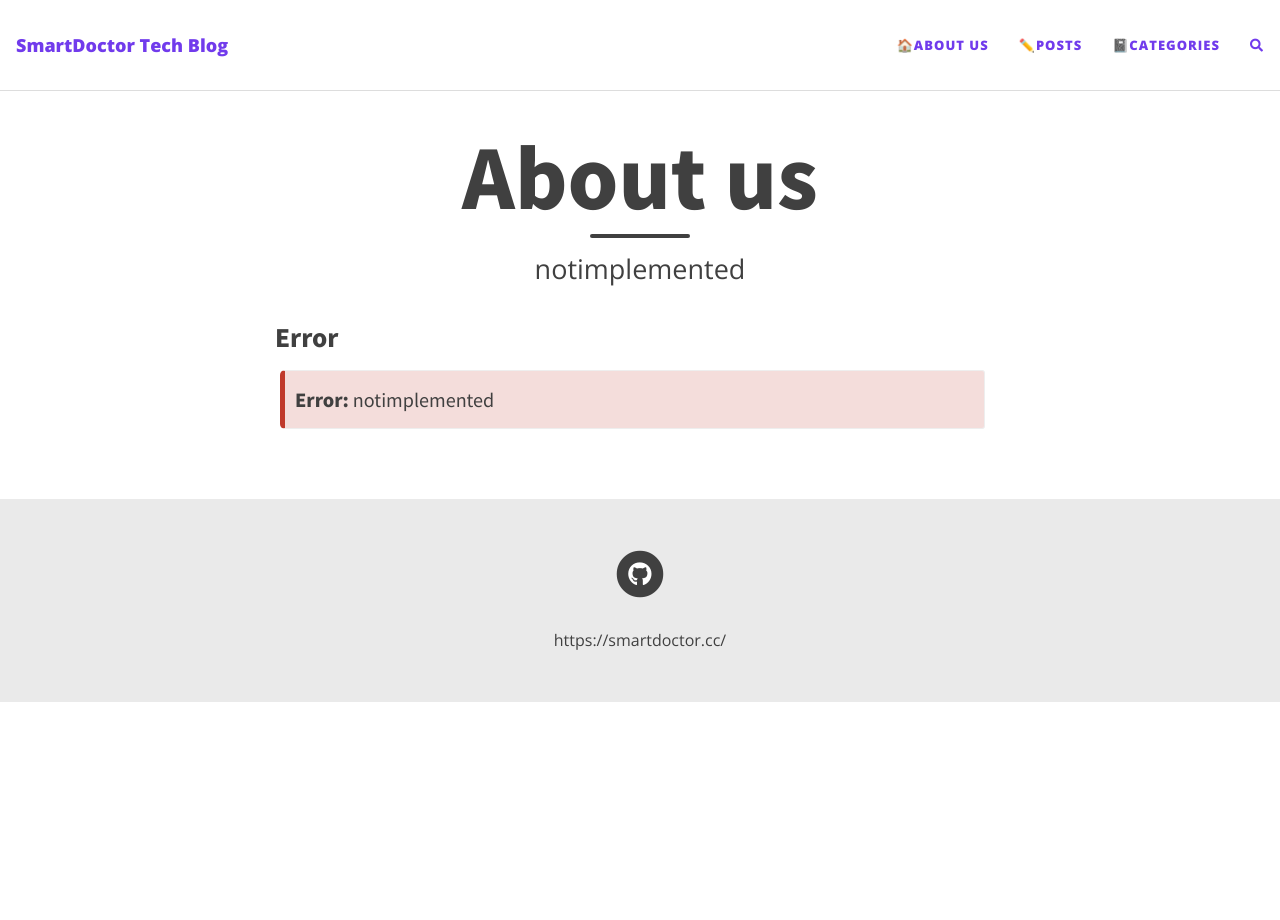
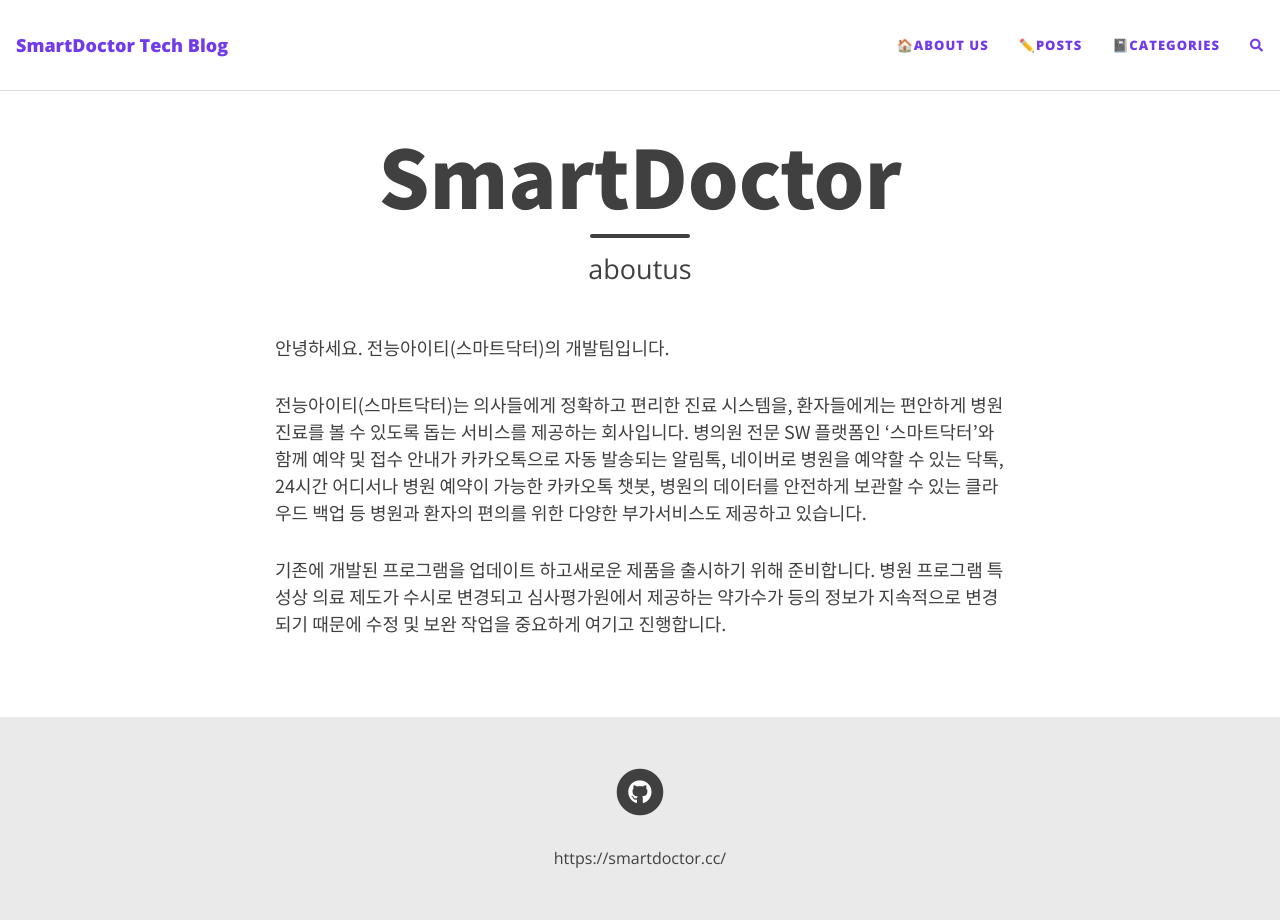
Before and after one commit to AlmSmartDoctor/dev-blog, a Jekyll site: the page built from aboutus.md, in a window 1280 px wide. Built offline with Jekyll 4.4.1, drawn with Linux system fonts in a browser that asks for light colours; nearby versions of some CDN libraries; comment, search, counter and statistics services are not loaded.

Commit message:
블로그 소개글 (#6)
* aboutus draft

* update aboutus

* fix typo

```diff
--- a/aboutus.md
+++ b/aboutus.md
@@ -1,10 +1,11 @@
 ---
 layout: page
-title: About us
-subtitle: notimplemented
+title: SmartDoctor
+subtitle: aboutus
 ---
 
-### Error
+안녕하세요. 전능아이티(스마트닥터)의 개발팀입니다.
 
-{: .box-error}
-**Error:** notimplemented
+ 전능아이티(스마트닥터)는 의사들에게 정확하고 편리한 진료 시스템을, 환자들에게는 편안하게 병원 진료를 볼 수 있도록 돕는 서비스를 제공하는 회사입니다. 병의원 전문 SW 플랫폼인 ‘스마트닥터’와 함께 예약 및 접수 안내가 카카오톡으로 자동 발송되는 알림톡, 네이버로 병원을 예약할 수 있는 닥톡, 24시간 어디서나 병원 예약이 가능한 카카오톡 챗봇, 병원의 데이터를 안전하게 보관할 수 있는 클라우드 백업 등 병원과 환자의 편의를 위한 다양한 부가서비스도 제공하고 있습니다.
+
+ 기존에 개발된 프로그램을 업데이트 하고새로운 제품을 출시하기 위해 준비합니다. 병원 프로그램 특성상 의료 제도가 수시로 변경되고 심사평가원에서 제공하는 약가수가 등의 정보가 지속적으로 변경되기 때문에 수정 및 보완 작업을 중요하게 여기고 진행합니다.
```
